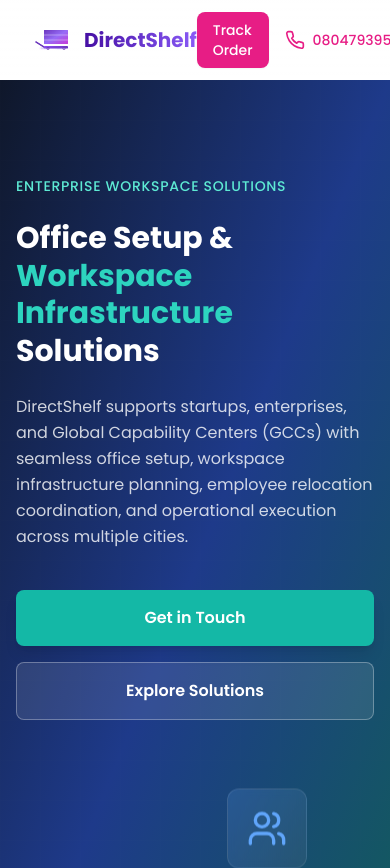
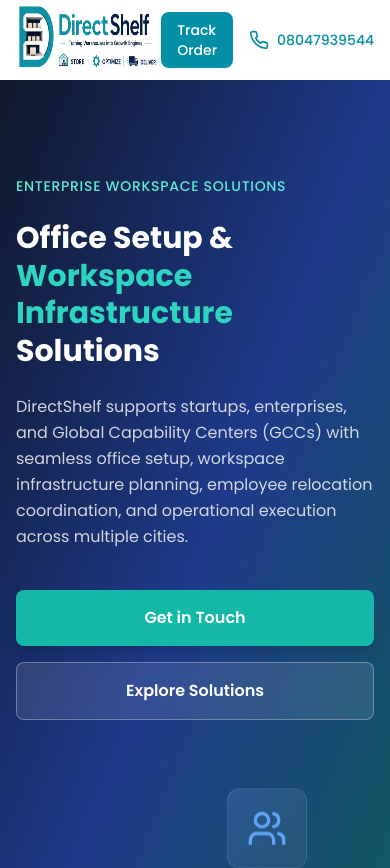
Before and after one commit to Directshelf/directshelf, a React (Vite) app: page /office-setup in a window 390 px wide. Shown: the top 868 px of the page. Built offline with nearby package versions, Linux system fonts and the light colour scheme.

Commit message:
Update logo colors and styles across components; enhance SEO tags and adjust layout for better responsiveness

```diff
--- a/src/components/hero/HeroHeadline.tsx
+++ b/src/components/hero/HeroHeadline.tsx
@@ -22,7 +22,7 @@ const HeroHeadline = () => {
             wrapper="span"
             cursor={true}
             repeat={0}
-            className="bg-gradient-to-r from-purple-300 to-pink-300 bg-clip-text text-transparent"
+            className="bg-gradient-to-r from-cyan-300 to-teal-300 bg-clip-text text-transparent"
           />
           <span className="bg-gradient-to-r from-white to-white/90 bg-clip-text text-transparent">
             stress
--- a/src/components/layout/Header.tsx
+++ b/src/components/layout/Header.tsx
@@ -26,13 +26,13 @@ const DirectShelfLogo = ({ className, variant = "default" }: { className?: strin
     >
       <defs>
         <linearGradient id="primaryGradient" x1="0%" y1="0%" x2="100%" y2="100%">
-          <stop offset="0%" style={{ stopColor: "#5b21b6" }} />
-          <stop offset="50%" style={{ stopColor: "#8b5cf6" }} />
-          <stop offset="100%" style={{ stopColor: "#c026d3" }} />
+          <stop offset="0%" style={{ stopColor: "#0F2940" }} />
+          <stop offset="50%" style={{ stopColor: "#0891B2" }} />
+          <stop offset="100%" style={{ stopColor: "#D4C4B0" }} />
         </linearGradient>
         <linearGradient id="accentGradient" x1="0%" y1="0%" x2="100%" y2="0%">
-          <stop offset="0%" style={{ stopColor: "#7c3aed" }} />
-          <stop offset="100%" style={{ stopColor: "#5b21b6" }} />
+          <stop offset="0%" style={{ stopColor: "#0891B2" }} />
+          <stop offset="100%" style={{ stopColor: "#0F2940" }} />
         </linearGradient>
         <filter id="glow" x="-50%" y="-50%" width="200%" height="200%">
           <feGaussianBlur stdDeviation="2" result="coloredBlur" />
@@ -47,7 +47,7 @@ const DirectShelfLogo = ({ className, variant = "default" }: { className?: strin
         {/* Pallet Jack Base */}
         <g transform="translate(40, 110)">
           {/* Handle in upward position */}
-          <path d="M25,0 L-15,-25" stroke="#5b21b6"
+          <path d="M25,0 L-15,-25" stroke="#0F2940"
             strokeWidth="6" strokeLinecap="round" filter="url(#glow)" />
           {/* Base Frame */}
           <rect x="25" y="-5" width="120" height="12"
@@ -57,17 +57,17 @@ const DirectShelfLogo = ({ className, variant = "default" }: { className?: strin
           <g transform="translate(45, 7)">
             {/* Extended motion trails */}
             <g opacity="0.2">
-              <path d="M-45,-3 L-7,-3" stroke="#8b5cf6" strokeWidth="1.5" />
-              <path d="M-42,0 L-7,0" stroke="#8b5cf6" strokeWidth="1.5" />
-              <path d="M-45,3 L-7,3" stroke="#8b5cf6" strokeWidth="1.5" />
+              <path d="M-45,-3 L-7,-3" stroke="#0891B2" strokeWidth="1.5" />
+              <path d="M-42,0 L-7,0" stroke="#0891B2" strokeWidth="1.5" />
+              <path d="M-45,3 L-7,3" stroke="#0891B2" strokeWidth="1.5" />
             </g>
             <g opacity="0.3">
-              <path d="M-35,-3 L-7,-3" stroke="#8b5cf6" strokeWidth="1.5" />
-              <path d="M-32,0 L-7,0" stroke="#8b5cf6" strokeWidth="1.5" />
-              <path d="M-35,3 L-7,3" stroke="#8b5cf6" strokeWidth="1.5" />
+              <path d="M-35,-3 L-7,-3" stroke="#0891B2" strokeWidth="1.5" />
+              <path d="M-32,0 L-7,0" stroke="#0891B2" strokeWidth="1.5" />
+              <path d="M-35,3 L-7,3" stroke="#0891B2" strokeWidth="1.5" />
             </g>
             {/* Main wheel */}
-            <circle cx="0" cy="0" r="7" fill="#5b21b6" />
+            <circle cx="0" cy="0" r="7" fill="#0F2940" />
             <circle cx="0" cy="0" r="3" fill="white" opacity="0.6" />
           </g>
 
@@ -75,24 +75,24 @@ const DirectShelfLogo = ({ className, variant = "default" }: { className?: strin
           <g transform="translate(125, 7)">
             {/* Extended motion trails */}
             <g opacity="0.2">
-              <path d="M-45,-3 L-7,-3" stroke="#8b5cf6" strokeWidth="1.5" />
-              <path d="M-42,0 L-7,0" stroke="#8b5cf6" strokeWidth="1.5" />
-              <path d="M-45,3 L-7,3" stroke="#8b5cf6" strokeWidth="1.5" />
+              <path d="M-45,-3 L-7,-3" stroke="#0891B2" strokeWidth="1.5" />
+              <path d="M-42,0 L-7,0" stroke="#0891B2" strokeWidth="1.5" />
+              <path d="M-45,3 L-7,3" stroke="#0891B2" strokeWidth="1.5" />
             </g>
             <g opacity="0.3">
-              <path d="M-35,-3 L-7,-3" stroke="#8b5cf6" strokeWidth="1.5" />
-              <path d="M-32,0 L-7,0" stroke="#8b5cf6" strokeWidth="1.5" />
-              <path d="M-35,3 L-7,3" stroke="#8b5cf6" strokeWidth="1.5" />
+              <path d="M-35,-3 L-7,-3" stroke="#0891B2" strokeWidth="1.5" />
+              <path d="M-32,0 L-7,0" stroke="#0891B2" strokeWidth="1.5" />
+              <path d="M-35,3 L-7,3" stroke="#0891B2" strokeWidth="1.5" />
             </g>
             {/* Main wheel */}
-            <circle cx="0" cy="0" r="7" fill="#5b21b6" />
+            <circle cx="0" cy="0" r="7" fill="#0F2940" />
             <circle cx="0" cy="0" r="3" fill="white" opacity="0.6" />
           </g>
         </g>
 
         {/* Floating Effect Shadow */}
         <ellipse cx="100" cy="115" rx="55" ry="3"
-          fill="#5b21b6" opacity="0.2" />
+          fill="#0F2940" opacity="0.2" />
 
         {/* Main Box floating above */}
         <rect x="65" y="25" width="120" height="70"
@@ -197,19 +197,20 @@ const Header = () => {
         <motion.div
           initial={{ opacity: 0, x: -20 }}
           animate={{ opacity: 1, x: 0 }}
-          className="flex items-center gap-1"
+          className="flex items-center"
         >
-          <DirectShelfLogo
-            variant="default"
-            className={`transition-all duration-300 ${isScrolled ? "h-8 opacity-100" : "h-10 opacity-90"
-              }`}
+          <img
+            src="/logos/Header/DS Square Logo.png?v=3"
+            alt="DirectShelf Logo"
+            className={`transition-all duration-300 ${isScrolled ? "h-16" : "h-20"
+              } w-auto`}
           />
-          <span className={`font-bold text-xl leading-tight transition-colors duration-300 ml-1 ${isScrolled
+          {/* <span className={`font-bold text-xl leading-tight transition-colors duration-300 ${isScrolled
             ? "bg-gradient-to-r from-brand-deep-purple to-brand-purple bg-clip-text text-transparent"
             : "bg-gradient-to-r from-brand-deep-purple to-brand-purple bg-clip-text text-transparent"
             }`}>
             DirectShelf
-          </span>
+          </span> */}
         </motion.div>
 
         <nav className="hidden lg:flex items-center space-x-8 ml-20">
--- a/src/components/sections/ClientsSection.tsx
+++ b/src/components/sections/ClientsSection.tsx
@@ -48,13 +48,13 @@ const ClientsSection = () => {
                         {carouselClients.map((client, index) => (
                             <div
                                 key={`${client.id}-${Math.floor(index / clients.length)}`}
-                                className="flex-shrink-0 w-40 h-40 md:w-52 md:h-52 flex items-center justify-center bg-gray-50 rounded-xl p-8 hover:bg-gray-100 transition-colors duration-300 shadow-md hover:shadow-xl cursor-pointer"
+                                className="flex-shrink-0 w-40 h-40 md:w-52 md:h-52 flex items-center justify-center bg-gray-50 rounded-xl p-2 hover:bg-gray-100 transition-colors duration-300 shadow-md hover:shadow-xl cursor-pointer"
                             >
                                 <img
                                     src={client.logo}
                                     alt={client.name}
                                     title={client.name}
-                                    className="max-w-[90%] max-h-[90%] object-contain"
+                                    className="max-w-full max-h-full object-contain"
                                 />
                             </div>
                         ))}
--- a/src/components/sections/TestimonialsSection.tsx
+++ b/src/components/sections/TestimonialsSection.tsx
@@ -131,7 +131,7 @@ const TestimonialsSection = () => {
         <SectionHeading
           subtitle="Trusted by leading D2C brands across India"
         >
-          What Our Partners Say
+          Client Testimonials
         </SectionHeading>
 
         <div className="overflow-hidden" ref={scrollContainerRef}>
--- a/src/index.css
+++ b/src/index.css
@@ -12,7 +12,7 @@
     --card-foreground: 222.2 84% 4.9%;
     --popover: 0 0% 100%;
     --popover-foreground: 222.2 84% 4.9%;
-    --primary: 329 81% 51%;
+    --primary: 188 96% 33%;
     --primary-foreground: 210 40% 98%;
     --secondary: 210 40% 96.1%;
     --secondary-foreground: 222.2 47.4% 11.2%;
@@ -27,14 +27,21 @@
     --ring: 222.2 84% 4.9%;
     --radius: 0.5rem;
 
-    /* Brand color system aligned with logo */
-    --brand-pink: 329 81% 51%;        /* #e11d8f - Accent color */
-    --brand-purple: 258 90% 66%;      /* #8b5cf6 - Logo secondary */
-    --brand-magenta: 292 84% 61%;     /* #c026d3 - Logo accent */
-    --brand-violet: 258 85% 58%;      /* #7c3aed - Logo base */
-    --brand-deep-purple: 262 83% 35%; /* #5b21b6 - Darker variant */
-    --brand-light-purple: 258 100% 97%; /* Light purple for backgrounds */
-    --brand-success: 142 76% 36%;     /* #059669 - Complementary green */
+    /* Brand color system aligned with new logo */
+    --brand-pink: 188 96% 33%;
+    /* #0891B2 - Primary Teal */
+    --brand-purple: 210 95% 18%;
+    /* #0F2940 - Dark Navy */
+    --brand-magenta: 188 96% 33%;
+    /* #0891B2 - Teal (same as primary) */
+    --brand-violet: 210 95% 18%;
+    /* #0F2940 - Navy (same as secondary) */
+    --brand-deep-purple: 210 95% 18%;
+    /* #0F2940 - Dark Navy */
+    --brand-light-purple: 188 100% 90%;
+    /* Light teal for backgrounds */
+    --brand-success: 142 76% 36%;
+    /* #059669 - Complementary green */
   }
 
   .dark {
@@ -64,11 +71,18 @@
   * {
     @apply border-border;
   }
+
   body {
     @apply bg-background text-foreground antialiased;
     font-family: 'Poppins', sans-serif;
   }
-  h1, h2, h3, h4, h5, h6 {
+
+  h1,
+  h2,
+  h3,
+  h4,
+  h5,
+  h6 {
     font-family: 'Poppins', sans-serif;
   }
 }
@@ -117,6 +131,7 @@
     opacity: 0;
     transform: translateY(20px);
   }
+
   to {
     opacity: 1;
     transform: translateY(0);
```
Also changed, not shown: index.html (+16 -7 lines), public/logos/Header/DS Square Logo.png. Lines whose indentation alone changed are shown as unchanged.
